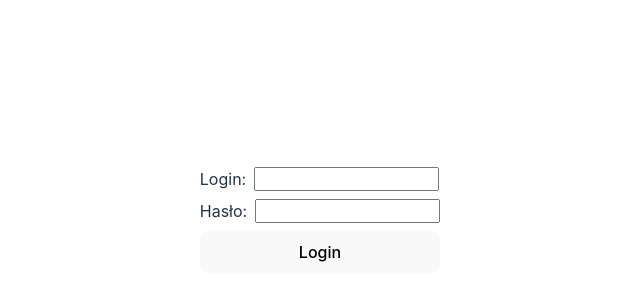
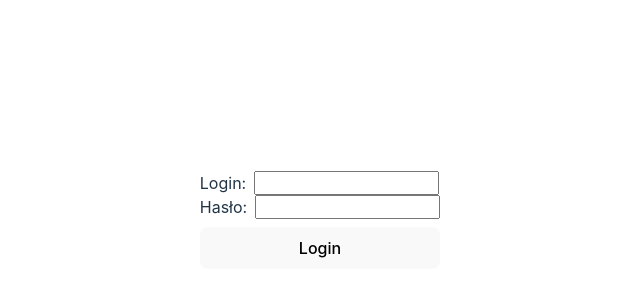
Before and after one commit to LestarDev/mlp, a React (Vite) app: page / in a window 1280 px wide. Shown: the part 180-480 px from the top of the page, without its empty margins (320-960 px from the left). Built offline with nearby package versions, Linux system fonts and the light colour scheme.

Commit message:
more css

```diff
--- a/src/pages/Admin/AdminPage.css
+++ b/src/pages/Admin/AdminPage.css
@@ -1,8 +1,10 @@
 .admin-singleUser, .admin-allUsers{
     display: flex;
     gap: 0.5rem;
+    align-items: center;
 }
 
 .admin-allUsers{
     flex-direction: column;
+    justify-content: center;
 }
--- a/src/pages/LoginPage.tsx/LoginPage.css
+++ b/src/pages/LoginPage.tsx/LoginPage.css
@@ -1,4 +1,4 @@
-.loginForm, .loginForm >  div{
+.loginForm{
     display: flex;
     flex-direction: column;
     gap: 0.5rem;
```
